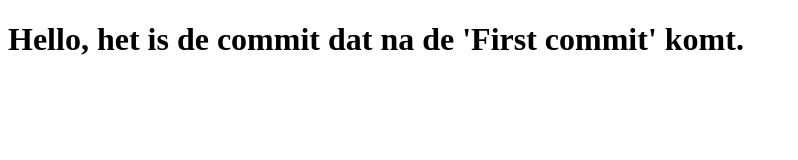
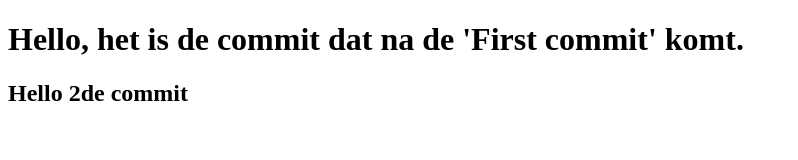
Before and after one commit to leaforewer/ahmet-18-vebr, a plain HTML site: page index.html in a window 1280 px wide. Shown: the whole page, without its empty margins (0-798 px from the left). Drawn offline with Linux system fonts and the light colour scheme.

Commit message:
3de commit met h2tag

```diff
--- a/index.html
+++ b/index.html
@@ -8,5 +8,6 @@
 </head>
 <body>
     <h1>Hello, het is de commit dat na de 'First commit' komt.</h1>
+    <h2>Hello 2de commit</h2>
 </body>
 </html>
```
